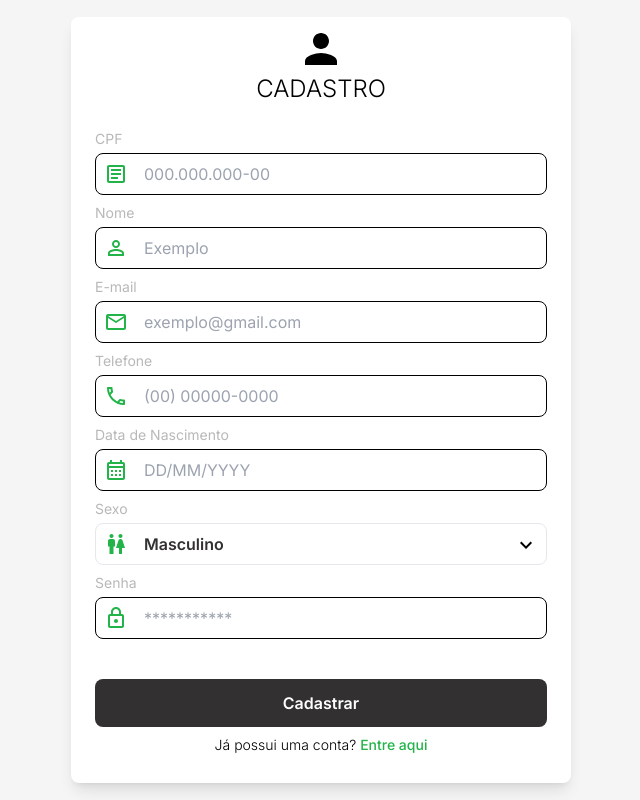
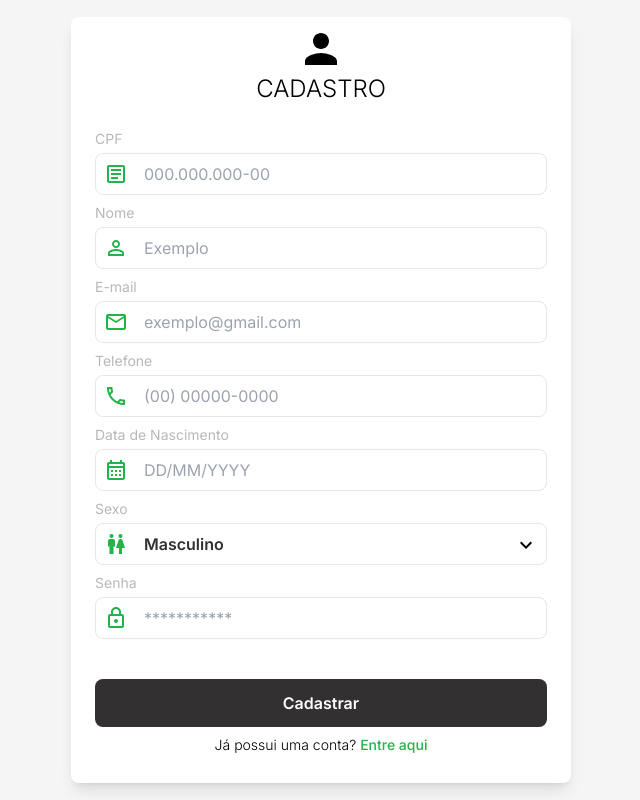
Before and after one commit to Upping-Health/front-web, a Next.js app: page /register in a window 1280 px wide. Shown: the whole page, without its empty margins (319-959 px from the left). Built offline with nearby package versions, Linux system fonts and the light colour scheme.

Commit message:
chore: build test

```diff
--- a/src/components/inputStyled/index.tsx
+++ b/src/components/inputStyled/index.tsx
@@ -22,7 +22,7 @@ const InputStyled = ({maxLength,disabled, label, type, icon, placeholder, value,
   return (
     <div className='flex flex-col '>
       {label && <label className='mb-1 text-darkGray text-sm'>{label}</label>}
-      <div className={`${styles ? styles : ''} bg-none border border-solid outline-none rounded-xl p-2 flex items-center justify-between ${disabled ? 'bg-gray' : ''}`}>
+      <div className={`${styles ? styles : ''} bg-none border border-solid outline-none border-gray rounded-xl p-2 flex items-center justify-between ${disabled ? 'bg-gray' : ''}`}>
         <div className='flex items-center gap-4 w-full'>
           {icon}
           <input
--- a/src/constants/dashboardTabs.tsx
+++ b/src/constants/dashboardTabs.tsx
@@ -9,7 +9,6 @@ export const TABS_DASH = {
   AGENDA: 'agenda',
   PACIENTES: 'pacientes',
   CONFIG: 'Configurações'
-
 }
 
 export const dashboardTabs = [
--- a/src/services/api.ts
+++ b/src/services/api.ts
@@ -2,8 +2,8 @@ import axios from 'axios'
 import Cookies from 'js-cookie'
 
 const api = axios.create({
-  // baseURL: 'https://gestor-colmeia.squareweb.app/api/',
-  baseURL: 'http://localhost:80/api'
+  baseURL: 'https://gestor-colmeia.squareweb.app/api/',
+  //baseURL: 'http://localhost:80/api'
 })
 
 api.interceptors.request.use(
```
